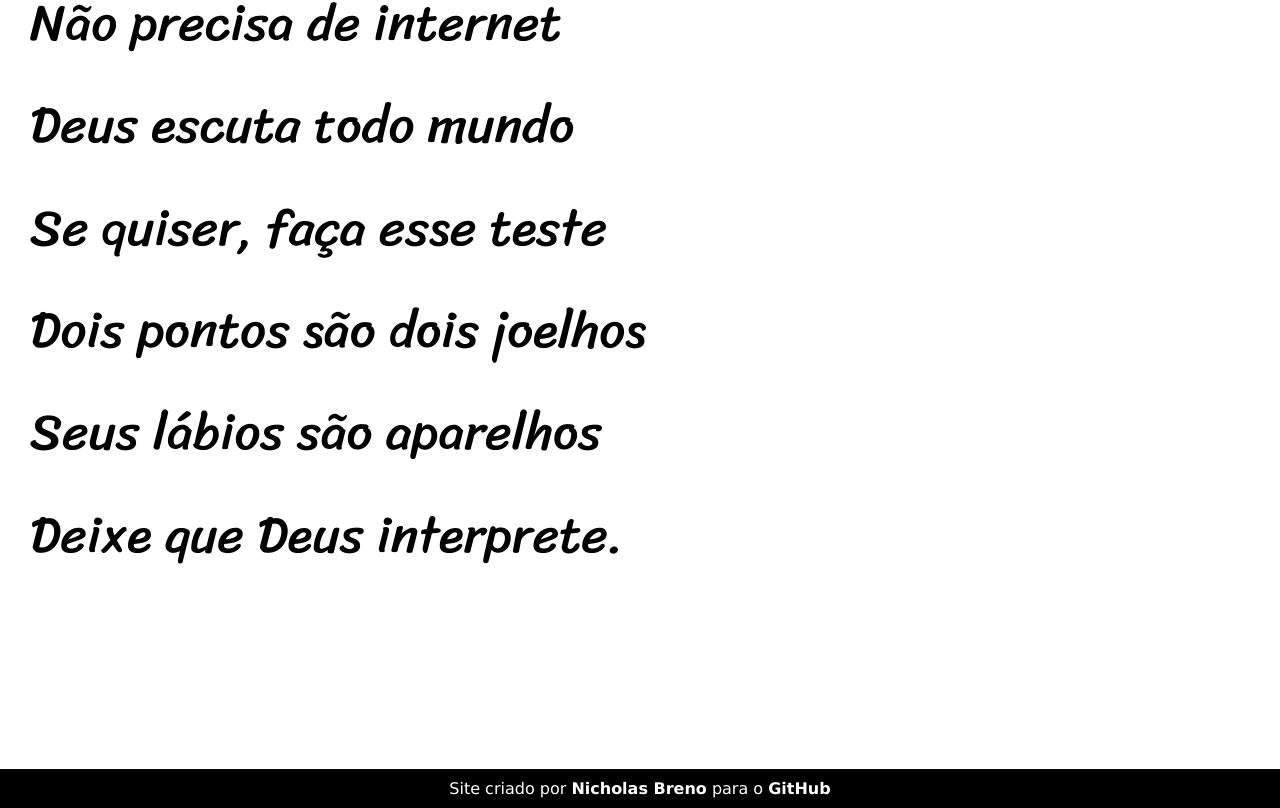
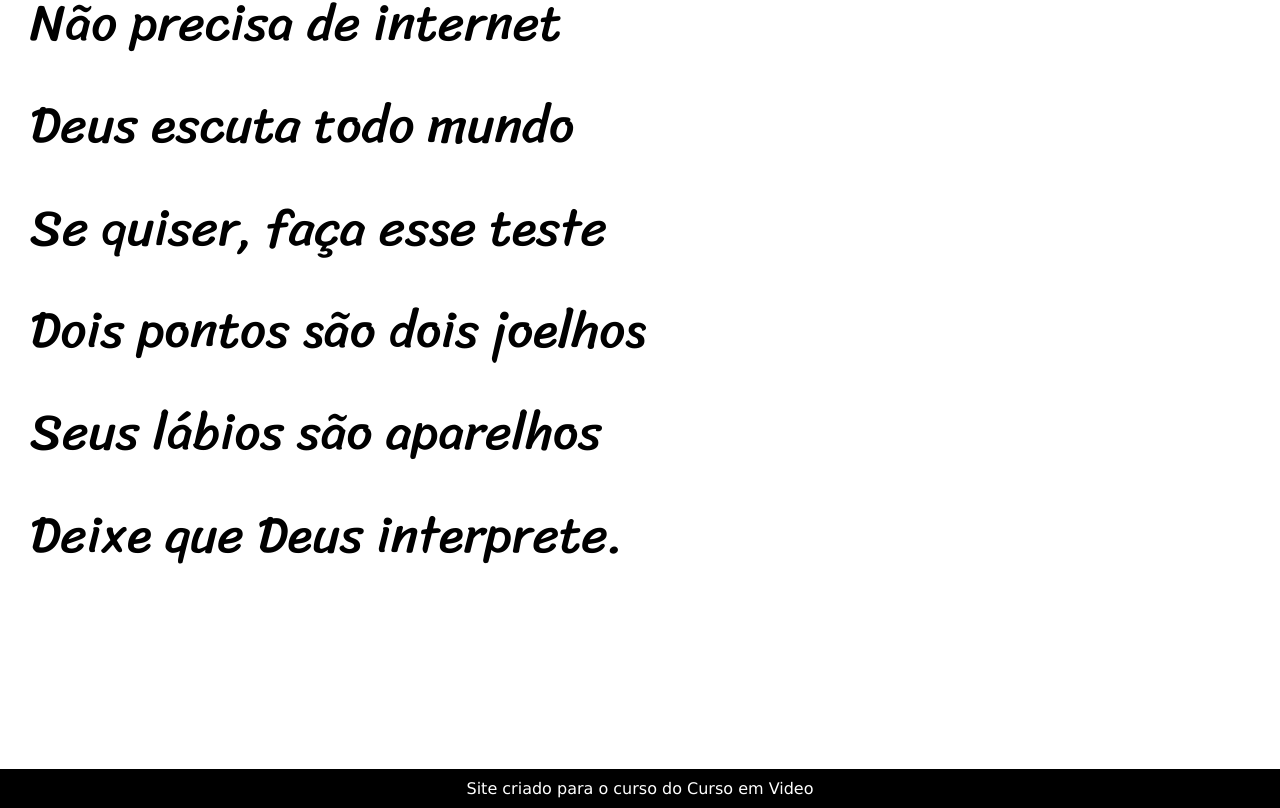
Before and after one commit to nkbreno33/projeto-cordel-moderno, a plain HTML site: page index.html in a window 1280 px wide. Shown: the part 6018-6826 px from the top of the page. Drawn offline with Linux system fonts and the light colour scheme.

Commit message:
Update index.html

```diff
--- a/index.html
+++ b/index.html
@@ -136,8 +136,7 @@
 
     <footer>
         <p>
-            Site criado por <a href="https://github.com/nkbreno33" target="_blank">Nicholas Breno</a> para o <strong>GitHub</strong>
-        </p>
+            Site criado para o curso do Curso em Video</p>
     </footer>
 
 </body>
```
